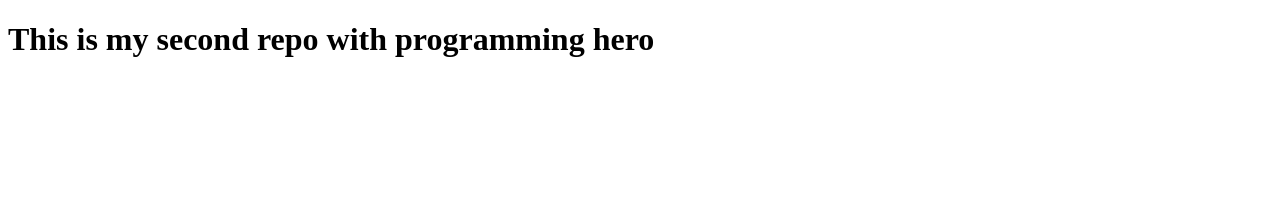
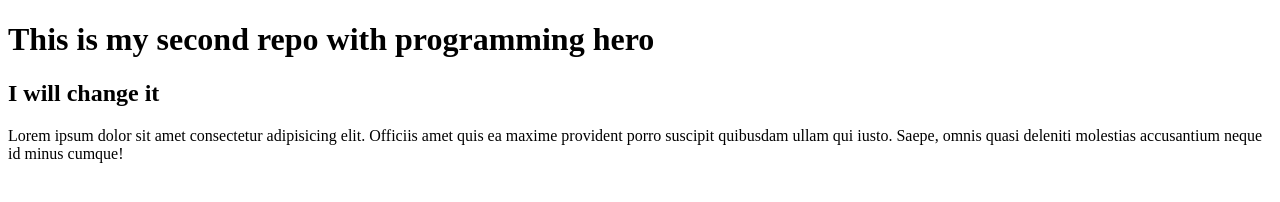
Before and after one commit to shubhoahmed/my-second-repo, a plain HTML site: page index.html in a window 1280 px wide. Drawn offline with Linux system fonts and the light colour scheme.

Commit message:
blocl element

```diff
--- a/index.html
+++ b/index.html
@@ -8,5 +8,7 @@
 </head>
 <body>
     <h1>This is my second repo with programming hero</h1>
+    <h2>I will change it</h2>
+    <p>Lorem ipsum dolor sit amet consectetur adipisicing elit. Officiis amet quis ea maxime provident porro suscipit quibusdam ullam qui iusto. Saepe, omnis quasi deleniti molestias accusantium neque id minus cumque!</p>
 </body>
 </html>
```
